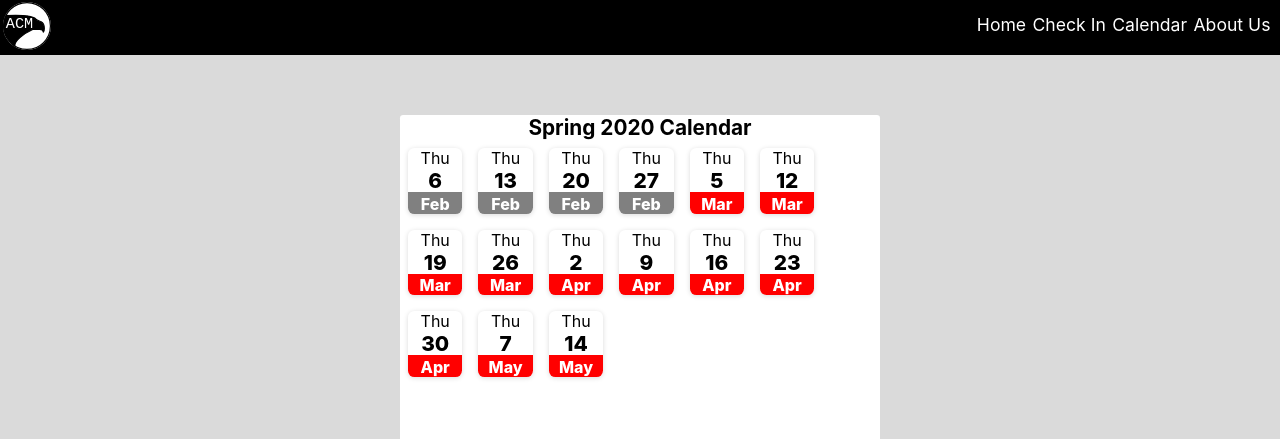
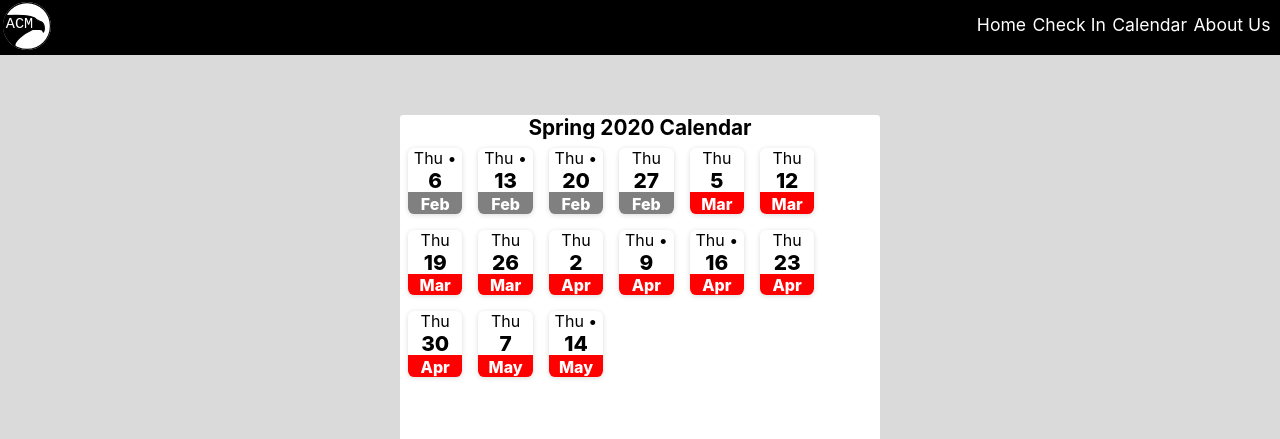
Before and after one commit to hunteracm/localhost-login, a React (Create React App) app in the folder client/: page /calendar in a window 1280 px wide. Shown: the top 439 px of the page. Built offline with nearby package versions, Linux system fonts and the light colour scheme.

Commit message:
Updated Dates Component to be able to display more data

```diff
--- a/client/src/components/Date.jsx
+++ b/client/src/components/Date.jsx
@@ -1,14 +1,22 @@
-import React, {Component} from "react"
+import React, { Component } from "react";
 
 export default class DateComponent extends Component {
-  constructor(props){
+  constructor(props) {
     super(props);
     this.state = {
       expandedView: false,
-    }
+    };
   }
 
-  render(){
+  toggleView = () => {
+    // const ps = this.state.expandedView;
+    // this.setState({
+    //   expandedView: !ps,
+    // });
+    this.props.select(this.props.id)
+  };
+
+  render() {
     const cDay = new Date().getDate();
     const cMonth = new Date().getMonth() + 1;
     const date = this.props.date.date.split("/");
@@ -37,13 +45,19 @@ export default class DateComponent extends Component {
       "Saturday",
     ];
     // year, month (0-11), date (1-31)
-    let thatDate = new Date(date[2],date[0] - 1,date[1]);
-    const month = monthNames[date[0] - 1].substr(0,3);
-    const dayName = dayNames[thatDate.getDay()].substr(0,3);
+    let thatDate = new Date(date[2], date[0] - 1, date[1]);
+    const month = monthNames[date[0] - 1].substr(0, 3);
     const name = this.props.date.name;
     const description = this.props.date.description;
+    const dayName = dayNames[thatDate.getDay()].substr(0, 3) + (description != "Not determined yet." ? " •" : "");
     return (
-      <div className="meetingDay" onClick={this.expand}>
+      <div
+        className={
+          this.state.expandedView ? "expandedMeetingDay" : "meetingDay"
+        }
+        onClick={this.toggleView}
+      >
+        <div className="">
           <div className="calendarDay">{dayName}</div>
           <div className="calendarDate">{day}</div>
           <div
@@ -56,6 +70,13 @@ export default class DateComponent extends Component {
             {month}
           </div>
         </div>
-    )
+        {this.state.expandedView ? (
+          <div className="data">
+            <div className="dayName">{name}</div>
+            <div className="dayDescription">{description}</div>
+          </div>
+        ) : null}
+      </div>
+    );
   }
 }
```
Lines whose indentation alone changed are shown as unchanged.
